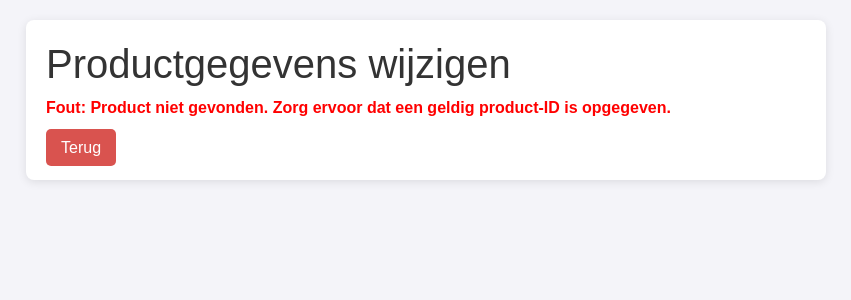
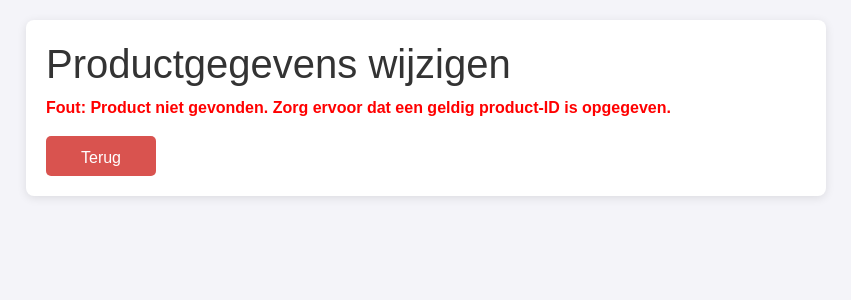
Before and after one commit to basjan851/The-Sixth-String-3A, a PHP site: page /pages/productwijzig.php in a window 1280 px wide. Shown: the top 300 px of the page, without its empty margins (214-1065 px from the left). Run offline with PHP 8.4, Linux system fonts and the light colour scheme.

Commit message:
De knoppen goed uitgelijnt, dit was niet het geval.

```diff
--- a/pages/productwijzig.php
+++ b/pages/productwijzig.php
@@ -94,13 +94,17 @@ if ($_SERVER["REQUEST_METHOD"] === "POST") {
             background-color: #f0f0f0;
         }
         .button {
+            background-color: #5cb85c;
             padding: 10px 15px;
-            background-color: #5cb85c;
             color: white;
             border: none;
             border-radius: 5px;
             cursor: pointer;
             text-decoration: none;
+            height: 40px;
+            width: 110px;
+            display: inline-block;
+            text-align: center;
         }
         .button:hover {
             background-color: #4cae4c;
@@ -144,7 +148,7 @@ if ($_SERVER["REQUEST_METHOD"] === "POST") {
                     <input type="text" name="productnaam" value="<?= htmlspecialchars($product['productnaam']) ?>"><br><br>
 
                     <label>Beschrijving:</label><br>
-                    <textarea name="beschrijving" rows="4" cols="75"><?= htmlspecialchars($product['beschrijving']) ?></textarea><br><br>
+                    <textarea name="beschrijving" rows="4" cols="50"><?= htmlspecialchars($product['beschrijving']) ?></textarea><br><br>
 
                     <label>Prijs:</label><br>
                     <input type="text" name="prijs" value="<?= htmlspecialchars($product['prijs']) ?>"><br><br>
@@ -159,10 +163,10 @@ if ($_SERVER["REQUEST_METHOD"] === "POST") {
                     <input type="checkbox" name="actief" <?= $product['actief'] ? 'checked' : '' ?>><br><br>
 
                     <button type="submit" class="button">Opslaan</button>
-                    <a href="./productbeheer.php" class="cancel-button">Annuleren</a>
+                    <a href="./productbeheer.php" class="button cancel-button">Annuleren</a>
                 </form>
             <?php else: ?>
-                <a href="./productbeheer.php" class="cancel-button">Terug</a>
+                <a href="./productbeheer.php" class="button cancel-button">Terug</a>
             <?php endif; ?>
         </div>
 
```
